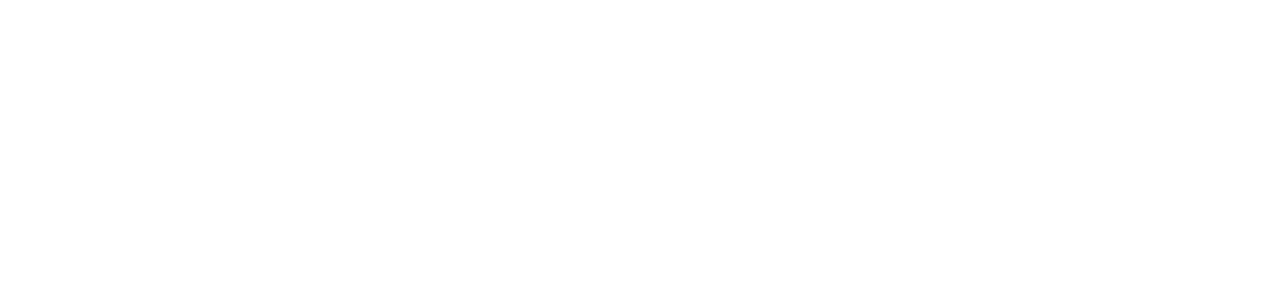
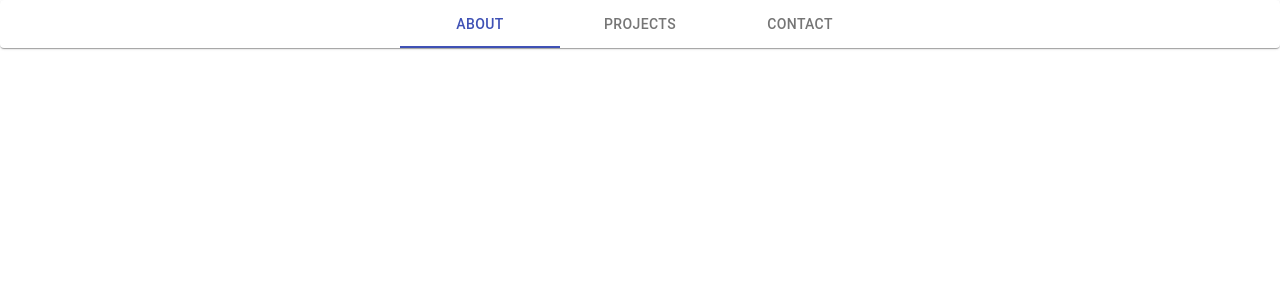
Before and after one commit to kevkevwuhoo/kwu-react-portfolio, a React (Create React App) app: page / in a window 1280 px wide. Shown: the top 300 px of the page. Built offline with nearby package versions, Linux system fonts and the light colour scheme.

Commit message:
Created nav tabs for each page

```diff
--- a/src/App.js
+++ b/src/App.js
@@ -1,7 +1,12 @@
 import React from "react";
+import NavTabs from "./components/NavTabs";
 
 function App() {
-  return <div className="App"></div>;
+  return (
+    <div className="App">
+      <NavTabs />
+    </div>
+  );
 }
 
 export default App;
--- /dev/null
+++ b/src/components/NavTabs.js
@@ -0,0 +1,36 @@
+import React from "react";
+import { makeStyles } from "@material-ui/core/styles";
+import Paper from "@material-ui/core/Paper";
+import Tabs from "@material-ui/core/Tabs";
+import Tab from "@material-ui/core/Tab";
+
+const useStyles = makeStyles({
+  root: {
+    flexGrow: 1,
+  },
+});
+
+export default function NavTabs() {
+  const classes = useStyles();
+  const [value, setValue] = React.useState(0);
+
+  const handleChange = (event, newValue) => {
+    setValue(newValue);
+  };
+
+  return (
+    <Paper className={classes.root}>
+      <Tabs
+        value={value}
+        onChange={handleChange}
+        indicatorColor="primary"
+        textColor="primary"
+        centered
+      >
+        <Tab label="About" />
+        <Tab label="Projects" />
+        <Tab label="Contact" />
+      </Tabs>
+    </Paper>
+  );
+}
```
